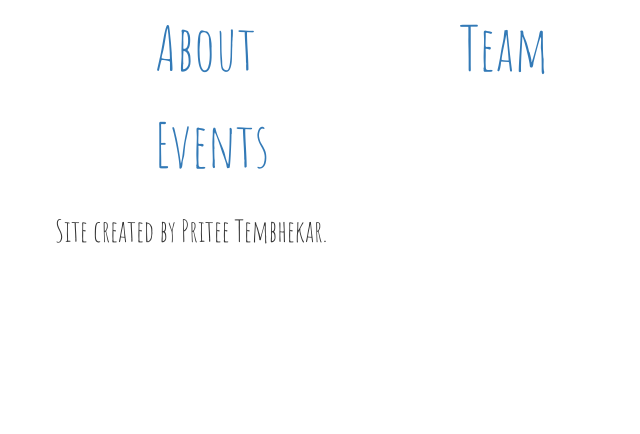
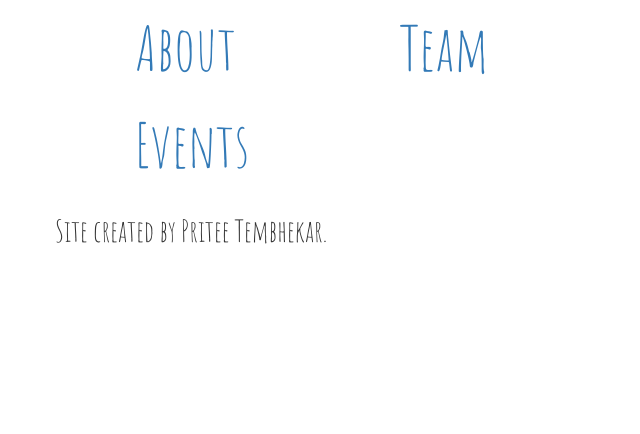
Before and after one commit to PriteeTem/djangogirls, a Django app: page / in a window 1280 px wide. Shown: the part 320-754 px from the top of the page, without its empty margins (0-640 px from the left). Run offline with Django 3.2, Linux system fonts and the light colour scheme; some libraries are stand-ins or nearby versions; some web fonts are replaced.

Commit message:
more spaces 2

```diff
--- a/blog/static/css/blog.css
+++ b/blog/static/css/blog.css
@@ -33,7 +33,7 @@ h2,h6,h7,h8,h9 {
 h6, h7, h8 {
     display: inline-block;
     font-size: 46pt;
-    padding:5px 100px;
+    padding:5px 80px;
 }
 
 .date {
```
